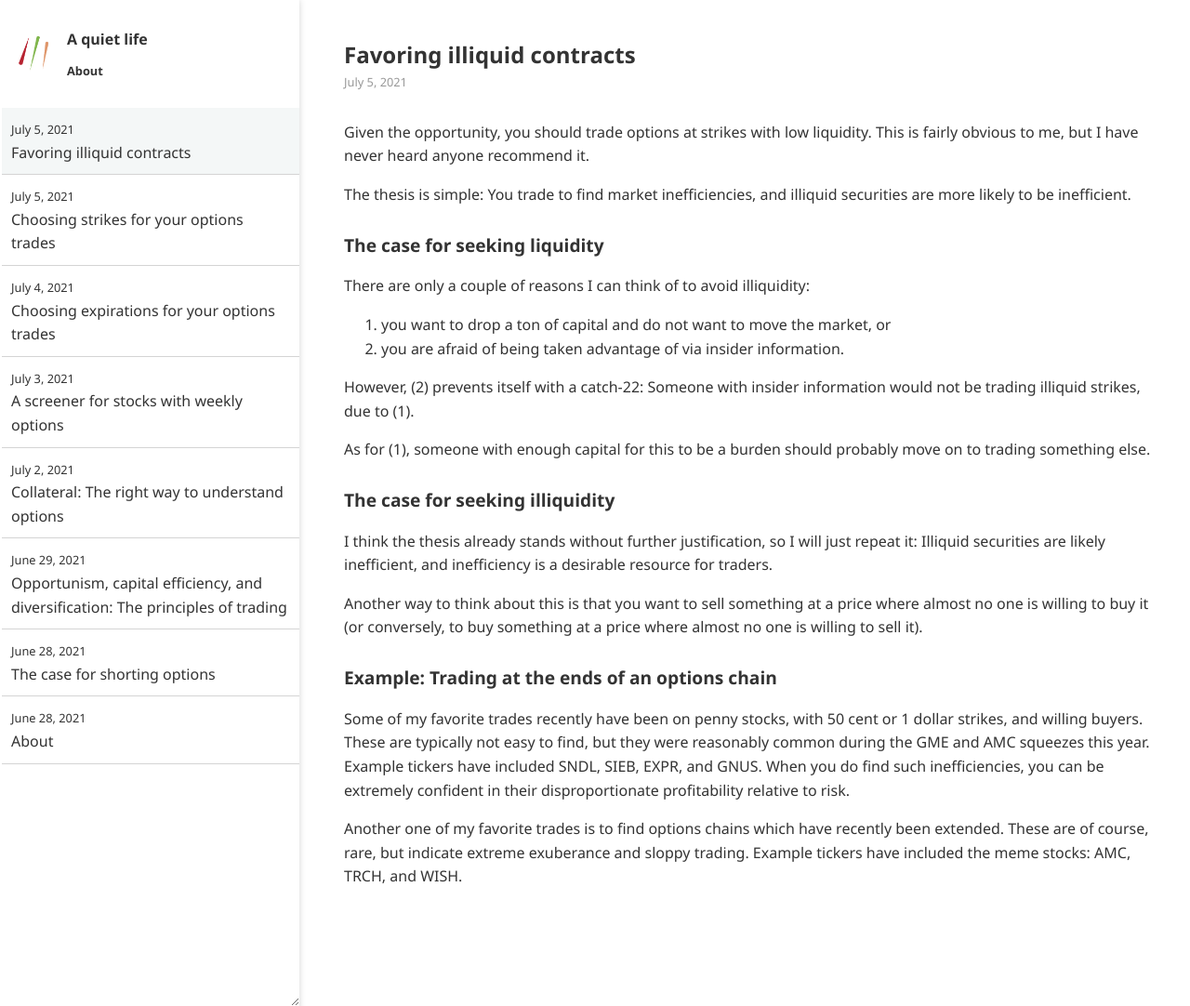
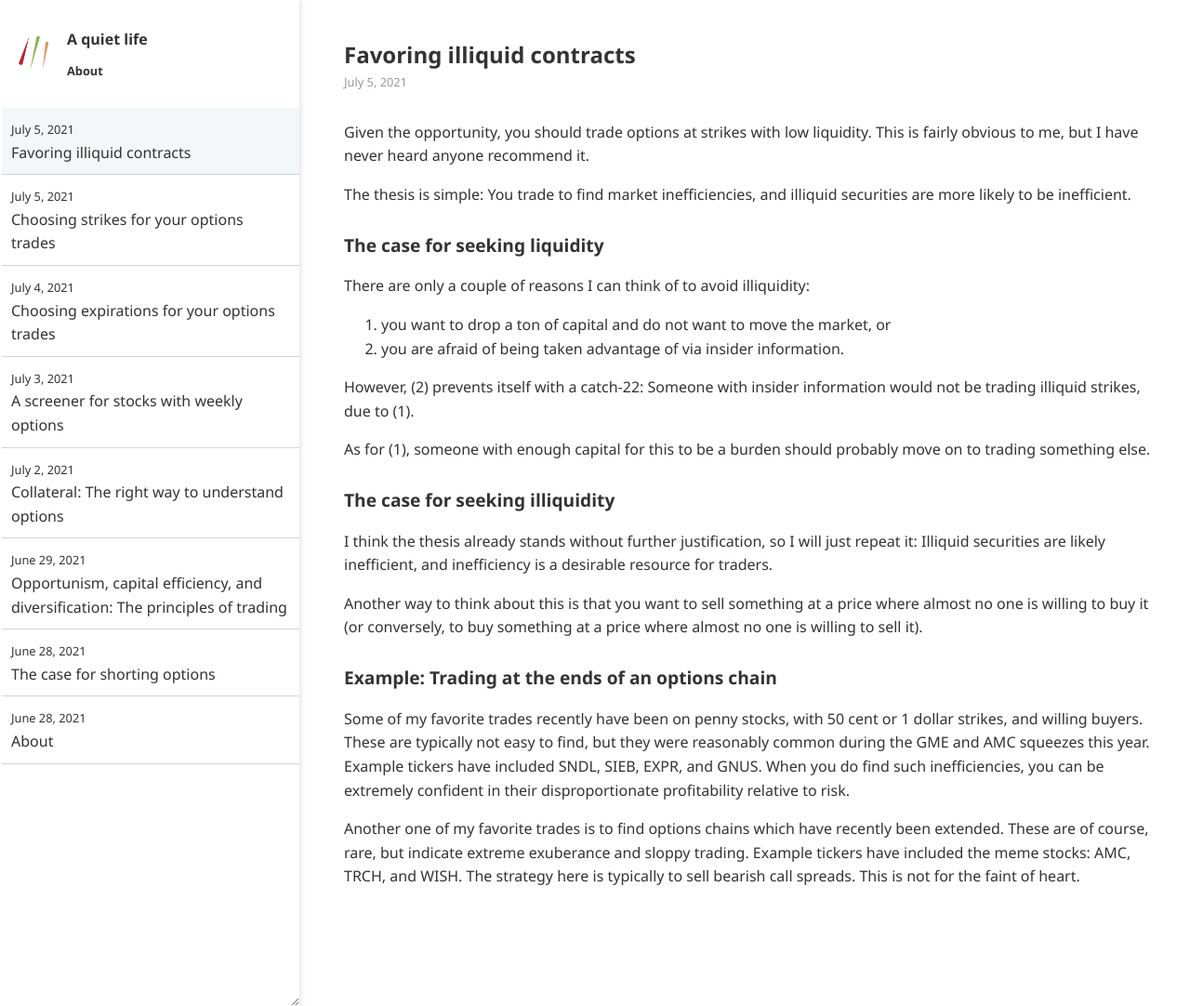
Before and after one commit to ansyblenetwork/aquietlife, a Jekyll site: the page built from _posts/2021-07-05-liquidity.md, in a window 1280 px wide and 1082 px high. Shown: the whole window at 93% size. Built offline with Jekyll 4.4.1, drawn with Linux system fonts in a browser that asks for light colours.

Commit message:
Update 2021-07-05-liquidity.md

```diff
--- a/_posts/2021-07-05-liquidity.md
+++ b/_posts/2021-07-05-liquidity.md
@@ -30,4 +30,4 @@
 
 Some of my favorite trades recently have been on penny stocks, with 50 cent or 1 dollar strikes, and willing buyers. These are typically not easy to find, but they were reasonably common during the GME and AMC squeezes this year. Example tickers have included SNDL, SIEB, EXPR, and GNUS. When you do find such inefficiencies, you can be extremely confident in their disproportionate profitability relative to risk.
 
-Another one of my favorite trades is to find options chains which have recently been extended. These are of course, rare, but indicate extreme exuberance and sloppy trading. Example tickers have included the meme stocks: AMC, TRCH, and WISH.
+Another one of my favorite trades is to find options chains which have recently been extended. These are of course, rare, but indicate extreme exuberance and sloppy trading. Example tickers have included the meme stocks: AMC, TRCH, and WISH. The strategy here is typically to sell bearish call spreads. This is not for the faint of heart.
```
